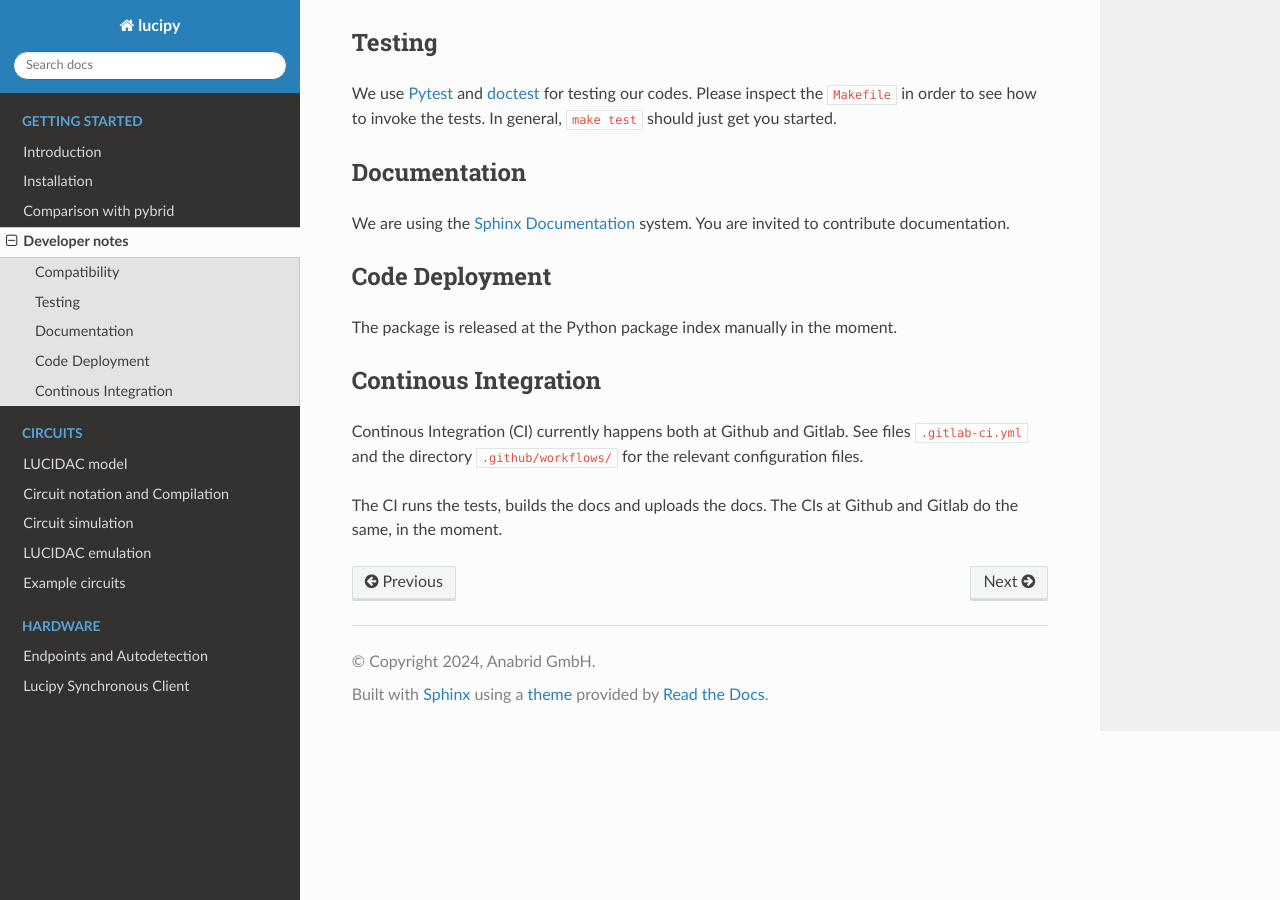
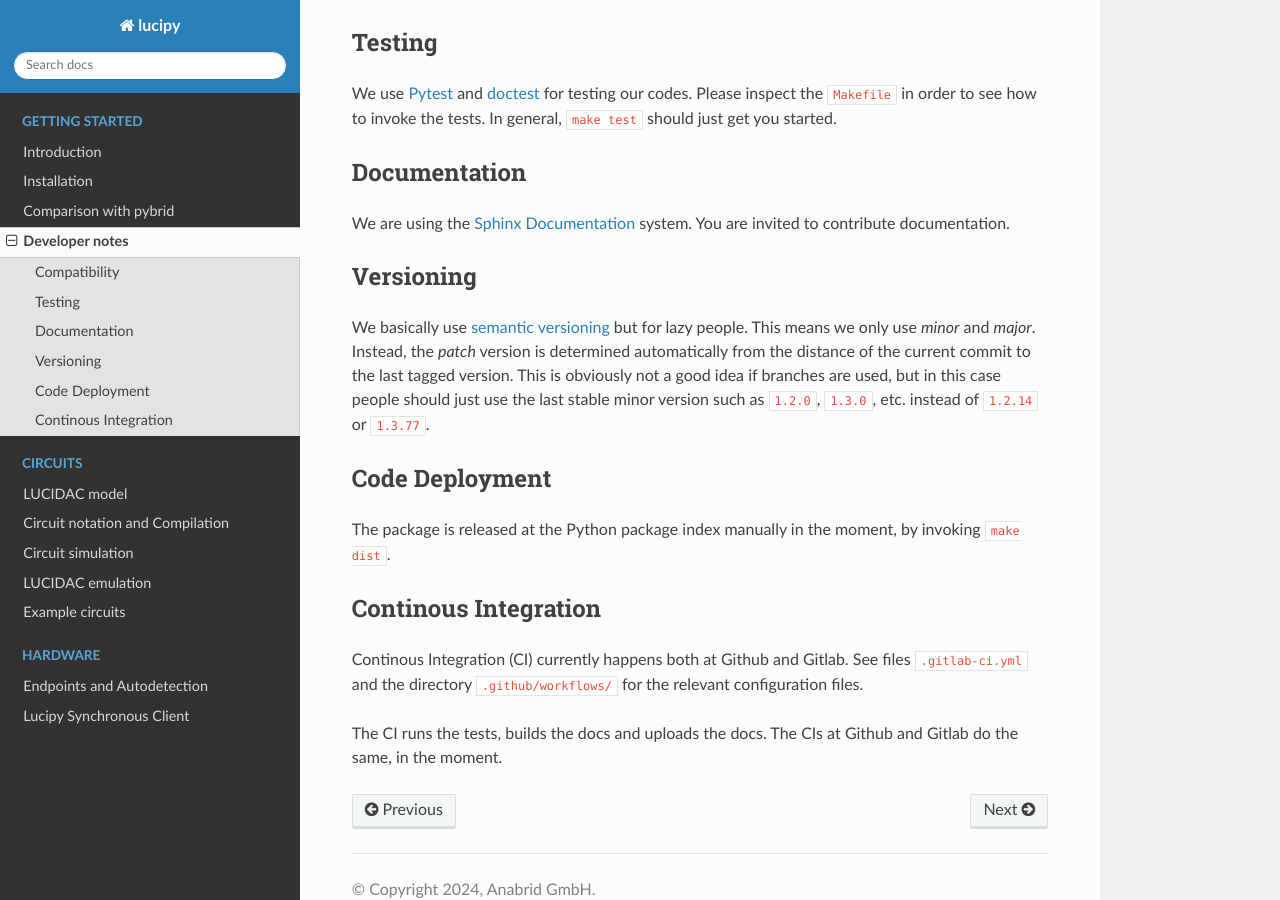
Before and after one commit to anabrid/lucipy, a Sphinx documentation site: the page built from docs/dev.rst, in a window 1280 px wide and 900 px high, scrolled down 527 px. Built offline with Sphinx 7.4.7 and the Read the Docs theme 2.0.0, drawn with Linux system fonts in a browser that asks for light colours; pages that are not in the unit, such as notebooks, are missing from menus.

Commit message:
some versioning...

```diff
--- a/docs/dev.rst
+++ b/docs/dev.rst
@@ -34,10 +34,19 @@ Documentation
 We are using the `Sphinx Documentation <https://www.sphinx-doc.org/>`_ system. You are invited to contribute
 documentation.
 
+Versioning
+----------
+
+We basically use `semantic versioning <https://semver.org/>`_ but for lazy people. This means we only
+use *minor* and *major*. Instead, the *patch* version is determined automatically from the distance of the
+current commit to the last tagged version. This is obviously not a good idea if branches are used, but in
+this case people should just use the last stable minor version such as ``1.2.0``, ``1.3.0``, etc. instead
+of ``1.2.14`` or ``1.3.77``.
+
 Code Deployment
 ---------------
 
-The package is released at the Python package index manually in the moment.
+The package is released at the Python package index manually in the moment, by invoking ``make dist``.
 
 Continous Integration
 ---------------------
```
Also changed, not shown: setup.py (+7 -4 lines).
